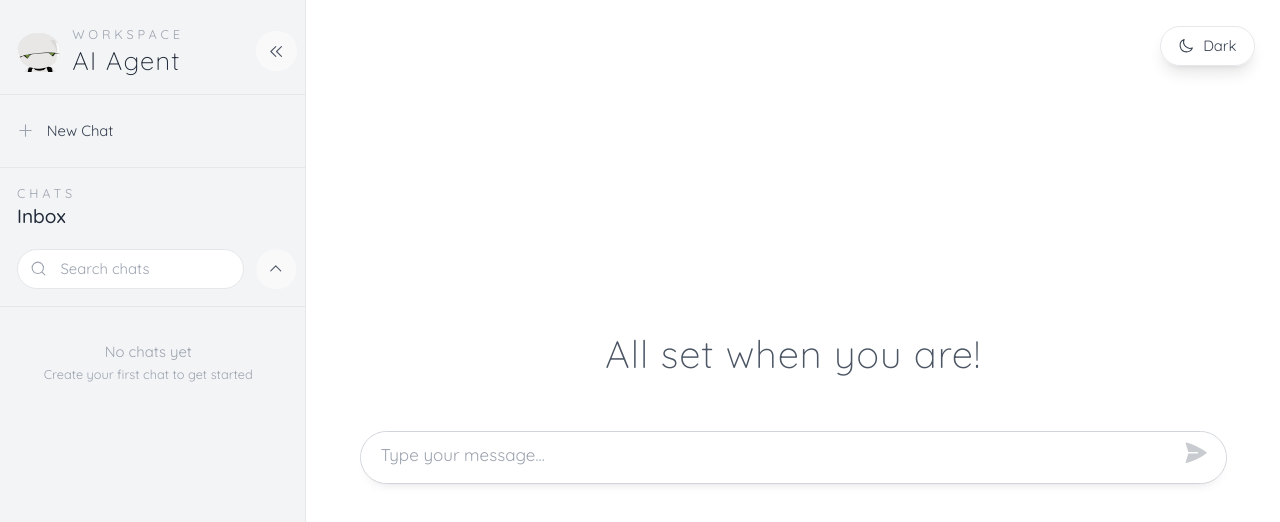
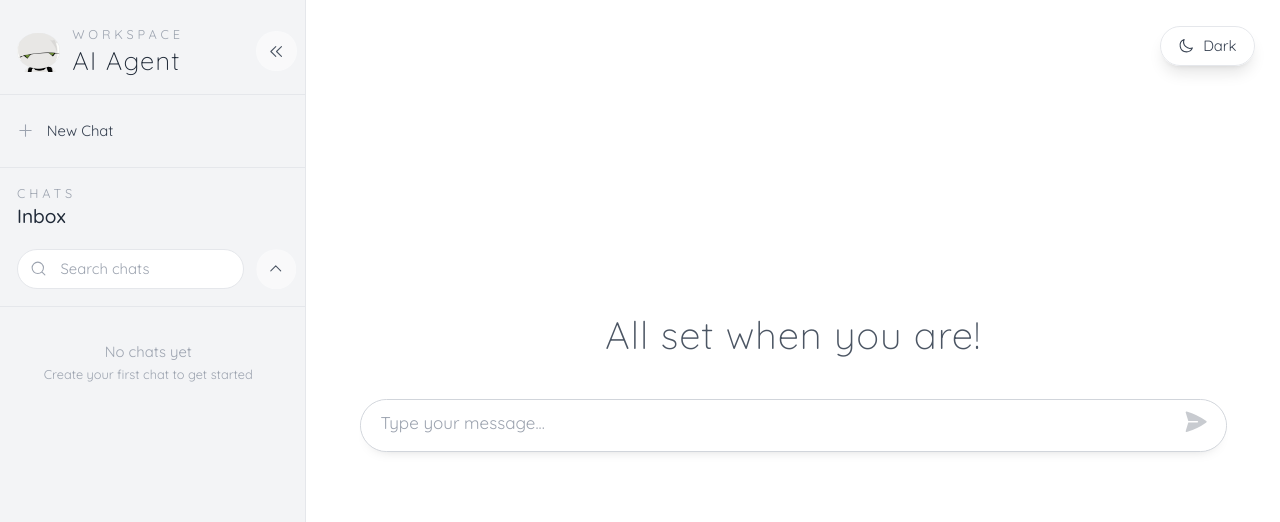
Before and after one commit to orsinialberto/ao-chat, a React (Vite) app: page / in a window 1280 px wide. Shown: the top 522 px of the page. Built offline with nearby package versions, Linux system fonts and the light colour scheme.

Commit message:
Update ChatInterface component styles for improved layout and spacing. Adjust message area and input area margins to enhance visual consistency and user experience.

```diff
--- a/src/components/ChatInterface.tsx
+++ b/src/components/ChatInterface.tsx
@@ -299,7 +299,7 @@ export const ChatInterface: React.FC<ChatInterfaceProps> = ({ currentChatId, onC
 
       {/* Messages Area */}
       {messages.length === 0 ? (
-        <div className="flex-1 flex flex-col justify-center items-center px-6">
+        <div className="flex-1 flex flex-col justify-center items-center px-6 -mt-12">
           <div className="text-center text-gray-600 dark:text-gray-400 py-4 mb-8 transition-colors">
             <p className="text-4xl font-light tracking-wide">All set when you are!</p>
           </div>
@@ -333,7 +333,7 @@ export const ChatInterface: React.FC<ChatInterfaceProps> = ({ currentChatId, onC
       )}
 
         {/* Input Area - single line, fully rounded like search */}
-        <div className="px-6 mt-1">
+        <div className="px-6 -mt-2">
           <div className="relative">
             <div className="aic-input-container aic-input-container--pill">
               <label htmlFor="chat-input" className="sr-only">
```
